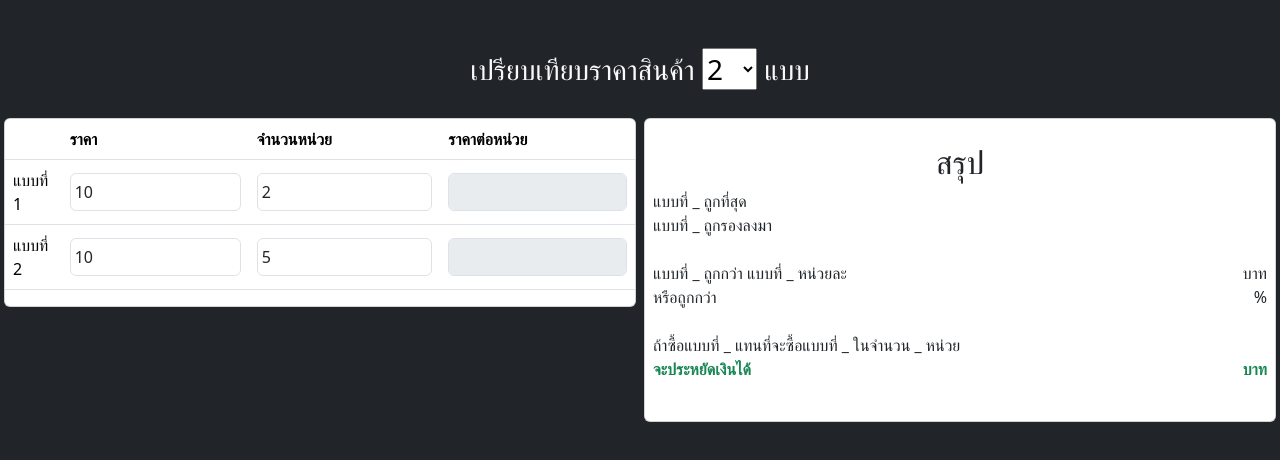
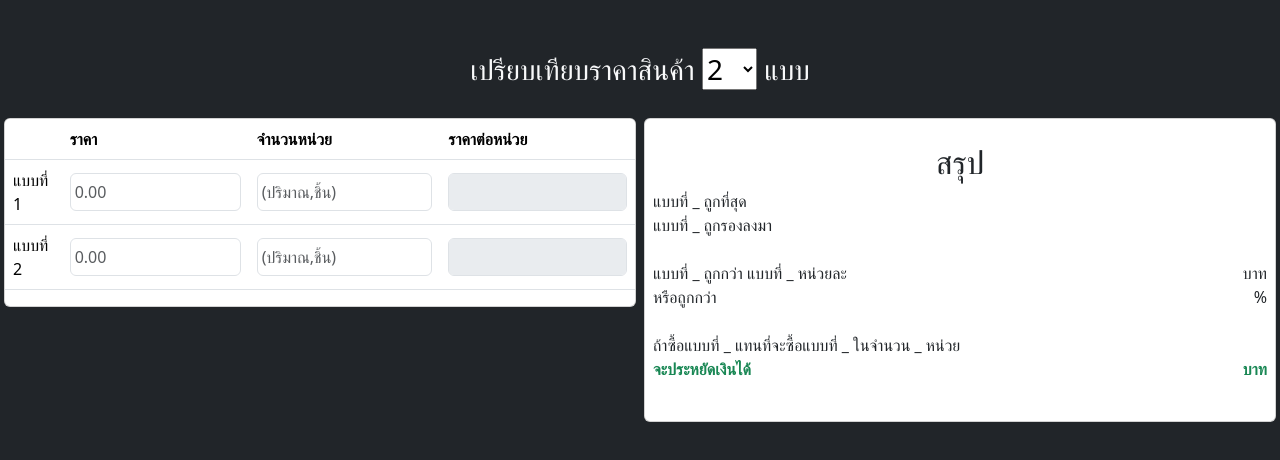
Before and after one commit to TeerapatSuksamang/compare_product_prices, a plain HTML site: page index.html in a window 1280 px wide. Drawn offline with nearby package versions, Linux system fonts and the light colour scheme.

Commit message:
Update index.html

```diff
--- a/index.html
+++ b/index.html
@@ -35,10 +35,10 @@
                             <tr>
                                 <td>แบบที่ 1</td>
                                 <td>
-                                    <input type="number" class="form-control ps-1" name="price_1" id="price_1" placeholder="0.00" min="1" required value="10">
+                                    <input type="number" class="form-control ps-1" name="price_1" id="price_1" placeholder="0.00" min="1" required >
                                 </td>
                                 <td>
-                                    <input type="number" class="form-control ps-1" name="unit_1" id="unit_1" placeholder="(ปริมาณ,ชิ้น)" min="0" required value="2">
+                                    <input type="number" class="form-control ps-1" name="unit_1" id="unit_1" placeholder="(ปริมาณ,ชิ้น)" min="0" required >
                                 </td>
                                 <td >
                                     <input type="text" class="form-control" id="unit_price_1" disabled >
@@ -48,10 +48,10 @@
                             <tr>
                                 <td>แบบที่ 2</td>
                                 <td>
-                                    <input type="number" class="form-control ps-1" name="price_2" id="price_2" placeholder="0.00" min="1" required value="10">
+                                    <input type="number" class="form-control ps-1" name="price_2" id="price_2" placeholder="0.00" min="1" required >
                                 </td>
                                 <td>
-                                    <input type="number" class="form-control ps-1" name="unit_2" id="unit_2" placeholder="(ปริมาณ,ชิ้น)" min="0" required value="5">
+                                    <input type="number" class="form-control ps-1" name="unit_2" id="unit_2" placeholder="(ปริมาณ,ชิ้น)" min="0" required >
                                 </td>
                                 <td >
                                     <input type="text" class="form-control" id="unit_price_2" disabled >
```
